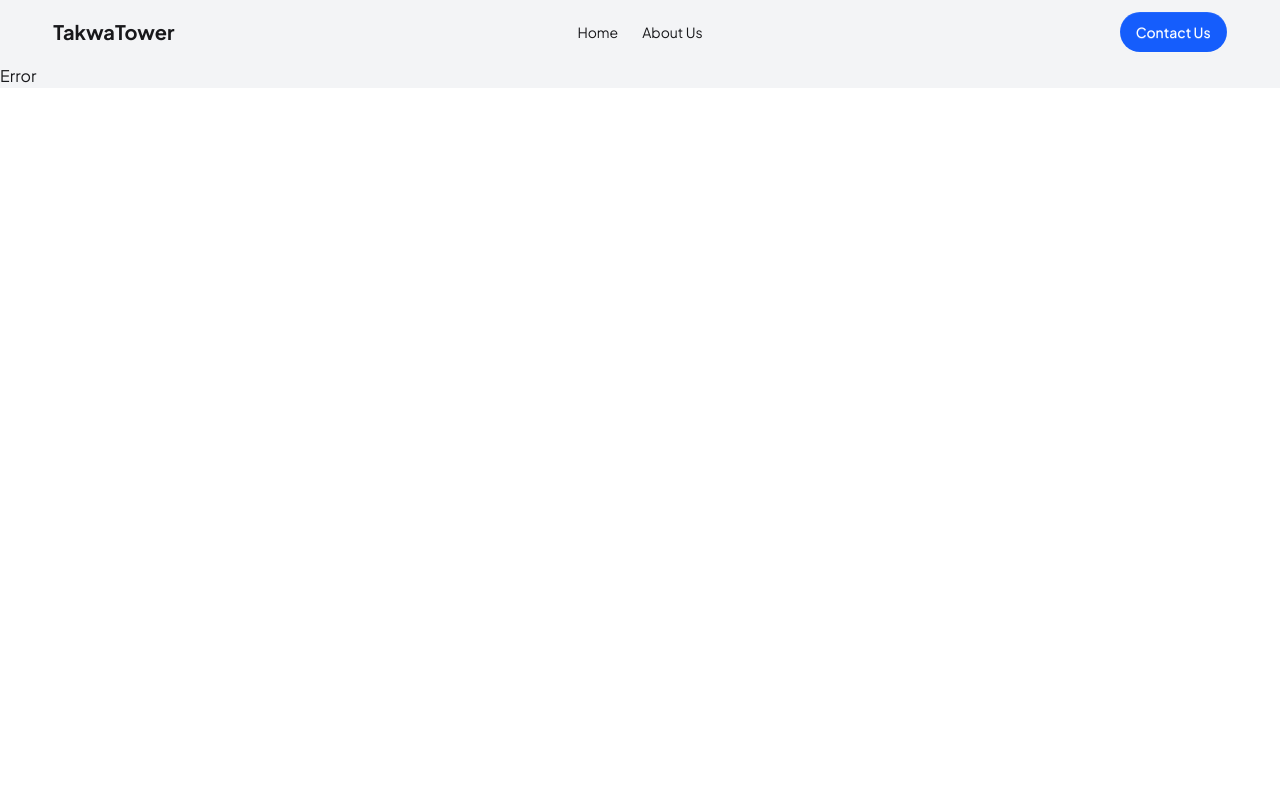
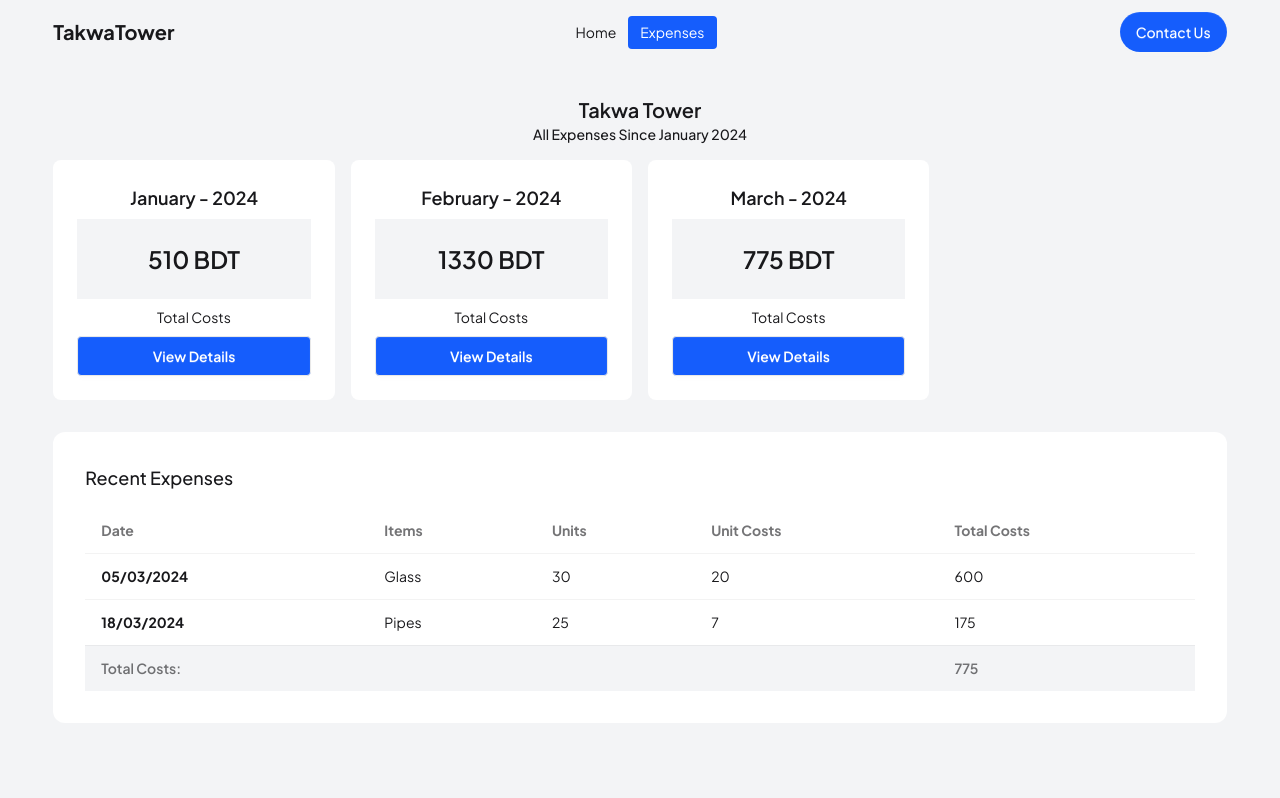
Before and after one commit to hamadismail/takwa-tower, a React (Vite) app: page /expenses in a window 1280 px wide. Shown: the top 798 px of the page. Built offline with nearby package versions, Linux system fonts and the light colour scheme.

Commit message:
implement-expenses-page

```diff
--- /dev/null
+++ b/public/costs.json
@@ -0,0 +1,87 @@
+[
+  {
+    "id": 1,
+    "month": "January",
+    "year": 2024,
+    "costs": [
+      {
+        "id": 1,
+        "date": "05/01/2024",
+        "item": "Cement",
+        "unit": 10,
+        "unit_cost": 8,
+        "total_cost": 80
+      },
+      {
+        "id": 2,
+        "date": "10/01/2024",
+        "item": "Bricks",
+        "unit": 500,
+        "unit_cost": 0.5,
+        "total_cost": 250
+      },
+      {
+        "id": 3,
+        "date": "20/01/2024",
+        "item": "Paint",
+        "unit": 15,
+        "unit_cost": 12,
+        "total_cost": 180
+      }
+    ]
+  },
+  {
+    "id": 2,
+    "month": "February",
+    "year": 2024,
+    "costs": [
+      {
+        "id": 1,
+        "date": "03/02/2024",
+        "item": "Tiles",
+        "unit": 100,
+        "unit_cost": 5,
+        "total_cost": 500
+      },
+      {
+        "id": 2,
+        "date": "15/02/2024",
+        "item": "Wood",
+        "unit": 50,
+        "unit_cost": 15,
+        "total_cost": 750
+      },
+      {
+        "id": 3,
+        "date": "25/02/2024",
+        "item": "Sand",
+        "unit": 20,
+        "unit_cost": 4,
+        "total_cost": 80
+      }
+    ]
+  },
+  {
+    "id": 3,
+    "month": "March",
+    "year": 2024,
+    "costs": [
+      {
+        "id": 1,
+        "date": "05/03/2024",
+        "item": "Glass",
+        "unit": 30,
+        "unit_cost": 20,
+        "total_cost": 600
+      },
+      {
+        "id": 2,
+        "date": "18/03/2024",
+        "item": "Pipes",
+        "unit": 25,
+        "unit_cost": 7,
+        "total_cost": 175
+      }
+    ]
+  }
+]
--- /dev/null
+++ b/src/components/DailyExpenses.jsx
@@ -0,0 +1,15 @@
+import React from 'react';
+
+const DailyExpenses = ({ rec }) => {
+  return (
+    <tr>
+      <th>{rec.date}</th>
+      <td>{rec.item}</td>
+      <td className="max-md:hidden">{rec?.unit}</td>
+      <td className="max-md:hidden">{rec?.unit_cost}</td>
+      <td>{rec.total_cost}</td>
+    </tr>
+  );
+};
+
+export default DailyExpenses;
--- /dev/null
+++ b/src/components/ExpenseCard.jsx
@@ -0,0 +1,34 @@
+import React from 'react';
+import { useNavigate } from 'react-router';
+
+const ExpenseCard = ({ expense }) => {
+  const monthlyCost = expense.costs.reduce((acc, exp) => {
+    return (acc += exp.total_cost);
+  }, 0);
+  const navigate = useNavigate();
+  return (
+    <div className="card bg-white">
+      <div className="card-body items-center text-center">
+        <h2 className="card-title">
+          {expense.month} - {expense.year}
+        </h2>
+        <p className="bg-gray-100 p-6 w-full text-2xl font-semibold">
+          {monthlyCost} BDT
+        </p>
+        <p>Total Costs</p>
+
+        <button
+          onClick={() => {
+            navigate(`/monthly-expenses/${expense.id}`);
+            window.scrollTo(0, 0);
+          }}
+          className="btn bg-blue-600 text-white w-full"
+        >
+          View Details
+        </button>
+      </div>
+    </div>
+  );
+};
+
+export default ExpenseCard;
--- /dev/null
+++ b/src/components/ExpensesContainer.jsx
@@ -0,0 +1,14 @@
+import React from 'react';
+import ExpenseCard from './ExpenseCard';
+
+const ExpensesContainer = ({ expenses }) => {
+  return (
+    <div className="grid grid-cols-1 md:grid-cols-2 lg:grid-cols-4 gap-4 mt-4">
+      {expenses.map(expense => (
+        <ExpenseCard key={expense.id} expense={expense} />
+      ))}
+    </div>
+  );
+};
+
+export default ExpensesContainer;
--- a/src/components/Finance.jsx
+++ b/src/components/Finance.jsx
@@ -15,7 +15,15 @@ const Finance = () => {
           <p className="mt-4 text-2xl text-center text-green-600 font-medium p-8 bg-green-100 rounded-2xl">
             10,000,000 BDT
           </p>
-          <button className="mt-4 cursor-pointer bg-green-600 text-white w-full font-semibold p-2 rounded-full">
+          <p className="text-sm mt-1 text-center">Since January 2024</p>
+
+          <button
+            onClick={() => {
+              navigate('/expenses');
+              window.scrollTo(0, 0);
+            }}
+            className="mt-4 cursor-pointer bg-green-600 text-white w-full font-semibold p-2 rounded-full"
+          >
             View Details
           </button>
         </div>
@@ -24,8 +32,12 @@ const Finance = () => {
           <p className="mt-4 text-2xl text-center text-red-600 font-medium p-8 bg-red-100 rounded-2xl">
             10,000,000 BDT
           </p>
+          <p className="text-sm mt-1 text-center">Since January 2024</p>
           <button
-            onClick={() => navigate('/expenses')}
+            onClick={() => {
+              navigate('/expenses');
+              window.scrollTo(0, 0);
+            }}
             className="mt-4 cursor-pointer bg-red-600 text-white w-full font-semibold p-2 rounded-full"
           >
             View Details
--- a/src/components/NavLists.jsx
+++ b/src/components/NavLists.jsx
@@ -8,7 +8,7 @@ const NavLists = () => {
         <NavLink to="/">Home</NavLink>
       </li>
       <li>
-        <NavLink to="/about-us">About Us</NavLink>
+        <NavLink to="/expenses">Expenses</NavLink>
       </li>
     </>
   );
--- /dev/null
+++ b/src/components/RecentExpenses.jsx
@@ -0,0 +1,48 @@
+import React from 'react';
+import DailyExpenses from './DailyExpenses';
+
+const RecentExpenses = ({ expenses }) => {
+  const recentExpences = expenses[expenses.length - 1].costs;
+  const totalCost = recentExpences.reduce((acc, exp) => {
+    return (acc += exp.total_cost);
+  }, 0);
+
+  return (
+    <div className="mt-8 bg-white p-8 rounded-xl">
+      <h1 className="text-lg font-medium mb-4">Recent Expenses</h1>
+
+      <div className="overflow-x-auto">
+        <table className="table">
+          {/* head */}
+          <thead>
+            <tr>
+              <th>Date</th>
+              <th>Items</th>
+              <th className="max-md:hidden">Units</th>
+              <th className="max-md:hidden">Unit Costs</th>
+              <th>Total Costs</th>
+            </tr>
+          </thead>
+          <tbody>
+            {/* row 1 */}
+            {recentExpences.map(rec => (
+              <DailyExpenses key={rec.id} rec={rec} />
+            ))}
+          </tbody>
+
+          <tfoot className="bg-gray-100 ">
+            <tr>
+              <td>Total Costs:</td>
+              <td className="max-md:hidden"></td>
+              <td className="max-md:hidden"></td>
+              <td></td>
+              <td>{totalCost}</td>
+            </tr>
+          </tfoot>
+        </table>
+      </div>
+    </div>
+  );
+};
+
+export default RecentExpenses;
--- /dev/null
+++ b/src/pages/Expenses.jsx
@@ -0,0 +1,21 @@
+import React from 'react';
+import ExpensesContainer from '../components/ExpensesContainer';
+import { useLoaderData } from 'react-router';
+import RecentExpenses from '../components/RecentExpenses';
+
+const Expenses = () => {
+  const expenses = useLoaderData();
+  return (
+    <div className="w-11/12 mx-auto my-8">
+      <h1 className="text-center text-xl font-semibold">Takwa Tower</h1>
+      <p className="text-center text-sm font-medium">
+        All Expenses Since January 2024
+      </p>
+
+      <ExpensesContainer expenses={expenses} />
+      <RecentExpenses expenses={expenses} />
+    </div>
+  );
+};
+
+export default Expenses;
--- /dev/null
+++ b/src/pages/MonthlyExpenses.jsx
@@ -0,0 +1,54 @@
+import React from 'react';
+import DailyExpenses from '../components/DailyExpenses';
+import { useLoaderData, useParams } from 'react-router';
+
+const MonthlyExpenses = () => {
+  const expenses = useLoaderData();
+  const { monthId } = useParams();
+  const monthData = expenses.find(exp => exp.id === parseInt(monthId));
+  const monthlyCost = monthData.costs.reduce((acc, exp) => {
+    return (acc += exp.total_cost);
+  }, 0);
+
+  return (
+    <div className="w-11/12 mx-auto">
+      <h1 className="text-2xl font-medium text-center"> Monthly Expenses</h1>
+      <h2 className="text-center font-medium mb-8">
+        {monthData.month} - {monthData.year}
+      </h2>
+
+      <div className="overflow-x-auto">
+        <table className="table">
+          {/* head */}
+          <thead>
+            <tr>
+              <th>Date</th>
+              <th>Items</th>
+              <th className="max-md:hidden">Units</th>
+              <th className="max-md:hidden">Unit Costs</th>
+              <th>Total Costs</th>
+            </tr>
+          </thead>
+          <tbody>
+            {/* row 1 */}
+            {monthData.costs.map(rec => (
+              <DailyExpenses key={rec.id} rec={rec} />
+            ))}
+          </tbody>
+
+          <tfoot className="bg-gray-100 ">
+            <tr>
+              <td>Total Costs:</td>
+              <td className="max-md:hidden"></td>
+              <td className="max-md:hidden"></td>
+              <td></td>
+              <td>{monthlyCost}</td>
+            </tr>
+          </tfoot>
+        </table>
+      </div>
+    </div>
+  );
+};
+
+export default MonthlyExpenses;
--- a/src/routes/Routes.jsx
+++ b/src/routes/Routes.jsx
@@ -3,6 +3,8 @@ import Root from '../layout/Root';
 import Home from '../pages/Home';
 import Error from '../pages/Error';
 import HouseDetails from '../pages/HouseDetails';
+import Expenses from '../pages/Expenses';
+import MonthlyExpenses from '../pages/MonthlyExpenses';
 
 const router = createBrowserRouter([
   {
@@ -12,9 +14,19 @@ const router = createBrowserRouter([
     children: [
       { index: true, Component: Home, loader: () => fetch('/house.json') },
       {
+        path: 'expenses',
+        Component: Expenses,
+        loader: () => fetch('/costs.json'),
+      },
+      {
         path: 'house-details/:houseId',
         Component: HouseDetails,
         loader: () => fetch('/house.json'),
+      },
+      {
+        path: 'monthly-expenses/:monthId',
+        Component: MonthlyExpenses,
+        loader: () => fetch('/costs.json'),
       },
     ],
   },
```
